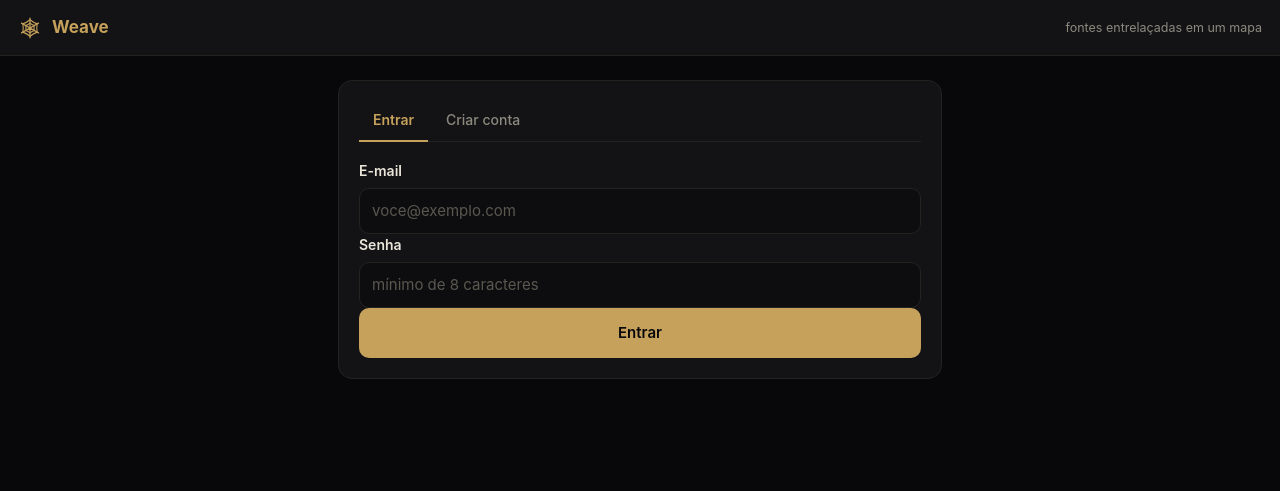
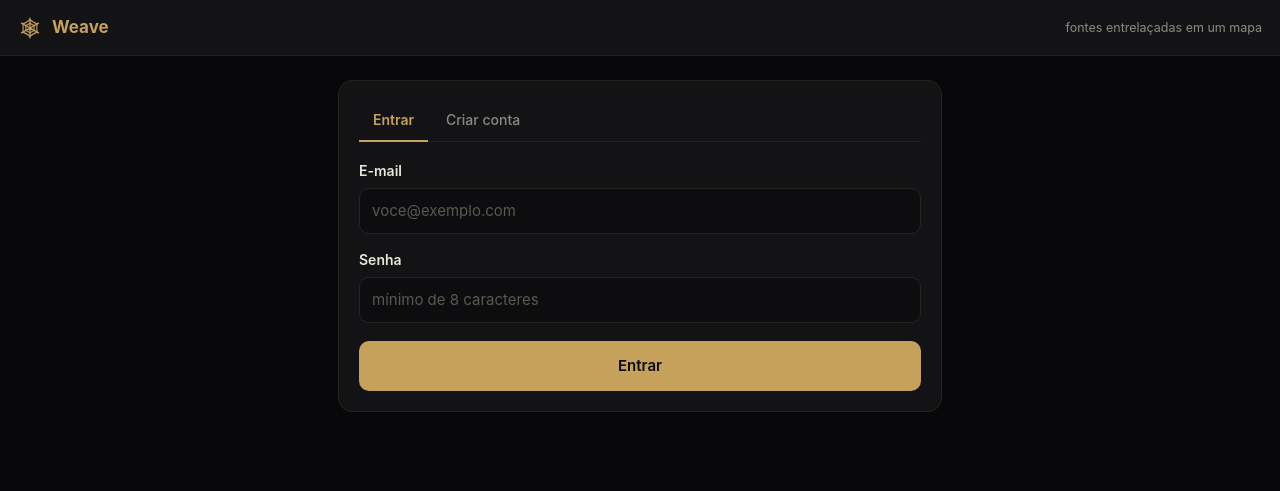
Before and after one commit to gabrielmabu/Weave, a website: page web/index.html in a window 1280 px wide. Drawn offline with Linux system fonts and the light colour scheme; no server answers.

Commit message:
Dá respiro entre os campos e o botão no formulário de conta
Os inputs do cartão de conta não tinham margem inferior, então o botão
dourado encostava no último campo e os rótulos colavam no input anterior.

```diff
--- a/web/index.html
+++ b/web/index.html
@@ -65,6 +65,12 @@ padding-bottom:14px;margin-bottom:16px;border-bottom:1px solid var(--borda)}
 font-weight:500;margin-left:auto;text-decoration:underline}
 .link:hover{background:none;color:var(--ouro-claro)}
 .oculto{display:none}
+/* No formulário de conta os campos ficam empilhados sem nada entre eles, então
+   o respiro tem de vir do próprio campo — sem isto o botão dourado encosta no
+   último input. Restrito ao cartão de conta: nas outras telas o espaçamento já
+   vem dos blocos em volta. */
+#cartaoConta input{margin-bottom:15px}
+#botaoConta{margin-top:3px}
 a.baixar{display:block;text-align:center;padding:13px;background:var(--ouro);color:#08080a;
 border-radius:10px;text-decoration:none;font-weight:600}
 a.baixar:hover{background:var(--ouro-claro)}
```
